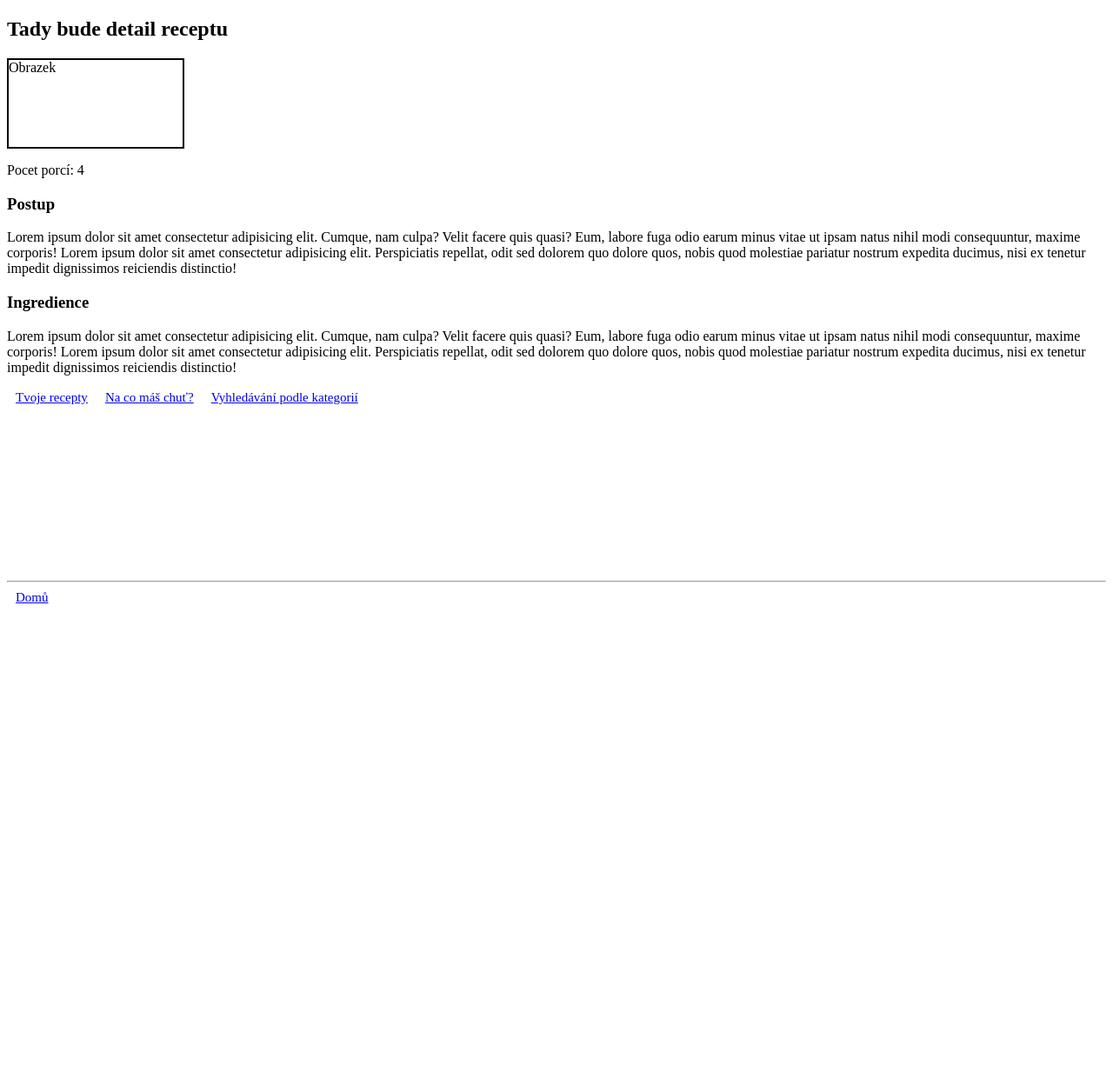
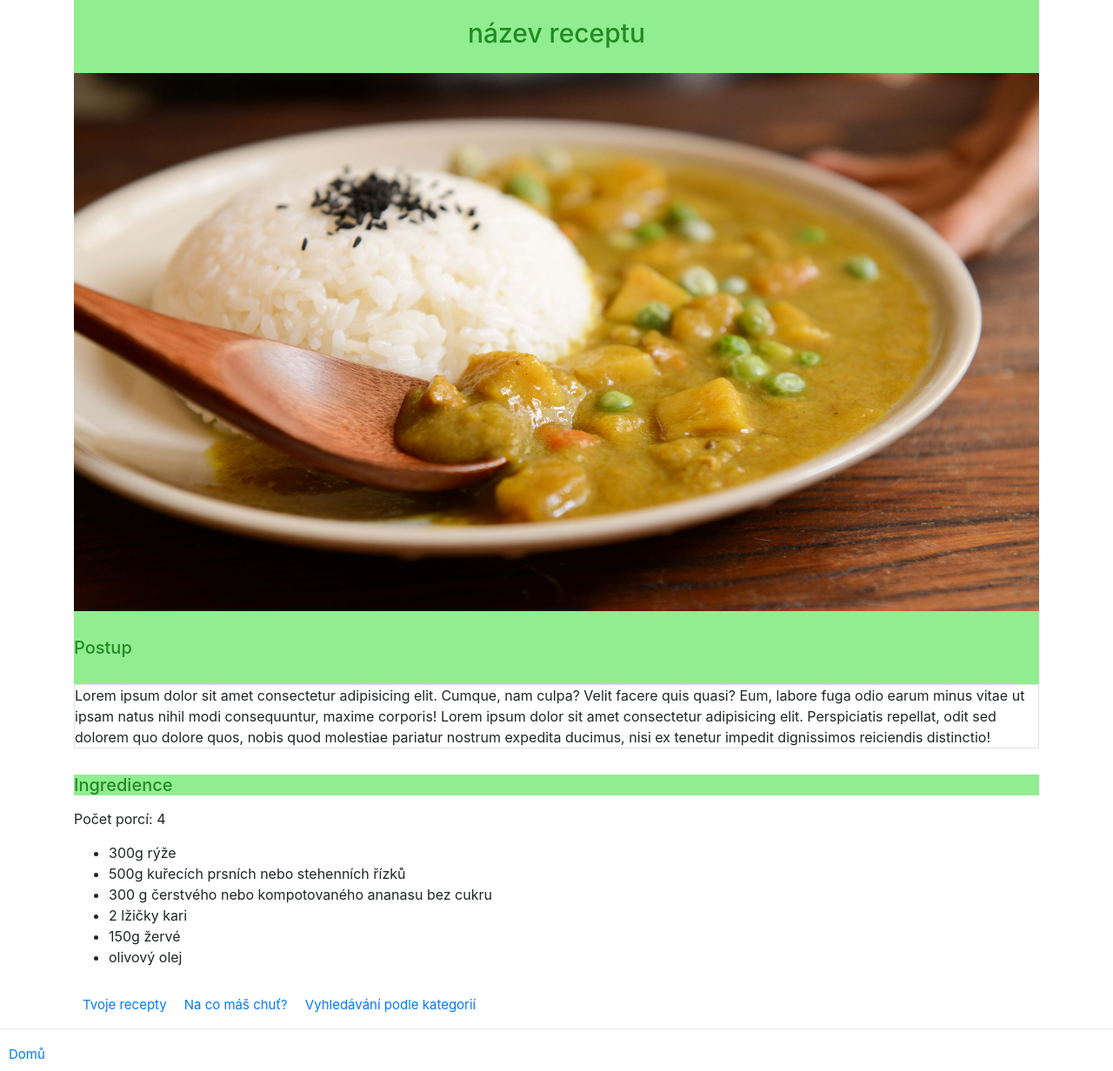
Before and after one commit to AnickaVargova/recepty-hrave-a-zdrave, a Vue app in the folder finalni-projekt/: page /detail in a window 1280 px wide. Shown: the whole page at 87% size. Before the commit the page ends 800 px from the top, so only its background shows below. Built offline with nearby package versions, Linux system fonts and the light colour scheme.

Commit message:
nainstalován bootstrap a špatná úprava detailu receptu

```diff
--- a/finalni-projekt/package.json
+++ b/finalni-projekt/package.json
@@ -7,6 +7,8 @@
     "build": "vue-cli-service build"
   },
   "dependencies": {
+    "bootstrap": "^4.5.0",
+    "bootstrap-vue": "^2.15.0",
     "core-js": "^3.6.5",
     "vue": "^2.6.11",
     "vue-router": "^3.2.0"
--- a/finalni-projekt/src/main.js
+++ b/finalni-projekt/src/main.js
@@ -1,6 +1,11 @@
 import Vue from 'vue'
 import App from './App.vue'
 import router from './router'
+import BootstrapVue from 'bootstrap-vue'
+import 'bootstrap/dist/css/bootstrap.css'
+import 'bootstrap-vue/dist/bootstrap-vue.css'
+
+Vue.use(BootstrapVue);
 
 Vue.config.productionTip = false
 
--- a/finalni-projekt/src/views/Detail.vue
+++ b/finalni-projekt/src/views/Detail.vue
@@ -1,16 +1,31 @@
 <template>
-  <div class="okno">
-    <h2>
-      Tady bude detail receptu
+  <div class="container">
+    <div class="light-green">
+    <h2 class="font-size-30 forest-green">
+      název receptu
     </h2>
-    <div id = "fotka">Obrazek</div>
-    <p>Pocet porcí: 4</p>
-    <h3>Postup</h3>
-    <p>Lorem ipsum dolor sit amet consectetur adipisicing elit. Cumque, nam culpa? Velit facere quis quasi? Eum, labore fuga odio earum minus vitae ut ipsam natus nihil modi consequuntur, maxime corporis! Lorem ipsum dolor sit amet consectetur adipisicing elit. Perspiciatis repellat, odit sed dolorem quo dolore quos, nobis quod molestiae pariatur nostrum expedita ducimus, nisi ex tenetur impedit dignissimos reiciendis distinctio!
+  <div>
+    <img src="./../assets/images/kurecinakari.jpg" id = "fotka" class="img-fluid"/></div>
+  <div class="odstavec">
+    <h3 class="font-size-20 forest-green">Postup</h3>
+    </div>
+    <p class="border">Lorem ipsum dolor sit amet consectetur adipisicing elit. Cumque, nam culpa? Velit facere quis quasi? Eum, labore fuga odio earum minus vitae ut ipsam natus nihil modi consequuntur, maxime corporis! Lorem ipsum dolor sit amet consectetur adipisicing elit. Perspiciatis repellat, odit sed dolorem quo dolore quos, nobis quod molestiae pariatur nostrum expedita ducimus, nisi ex tenetur impedit dignissimos reiciendis distinctio!
     </p>
-    <h3>Ingredience</h3>
-    <p>Lorem ipsum dolor sit amet consectetur adipisicing elit. Cumque, nam culpa? Velit facere quis quasi? Eum, labore fuga odio earum minus vitae ut ipsam natus nihil modi consequuntur, maxime corporis! Lorem ipsum dolor sit amet consectetur adipisicing elit. Perspiciatis repellat, odit sed dolorem quo dolore quos, nobis quod molestiae pariatur nostrum expedita ducimus, nisi ex tenetur impedit dignissimos reiciendis distinctio!
-    </p>
+  </div>
+  <div class="odstavec">
+    <h3 class="font-size-20 forest-green light-green">Ingredience</h3>
+
+    <p class="porce">Počet porcí: 4</p>
+    <ul>
+       <li>300g rýže</li>
+       <li>500g kuřecích prsních nebo stehenních řízků</li>
+       <li>300 g čerstvého nebo kompotovaného ananasu bez cukru</li>
+       <li>2 lžičky kari</li>
+       <li>150g žervé</li>
+       <li>olivový olej</li>
+    </ul>
+
+  </div>
 
 
 
@@ -25,9 +40,59 @@ export default {};
 </script>
 
 <style>
-#fotka {
-  border: 2px solid black;
-  width: 200px;
-  height: 100px;
+
+.light-green {
+  background-color: lightgreen;
+
 }
+
+.border {
+  border-top: 20px grey solid;
+  border-bottom: 20px grey solid;
+  border-left: none;
+  border-right: none;
+  background-color: white;
+}
+
+.porce {
+  padding-top: 5px;
+  padding-bottom: 5px;
+  margin-top: 10px;
+  margin-bottom: 10px;
+}
+
+.font-size-20 {
+  font-size: 20px;
+}
+
+.odstavec {
+  margin:  30px auto;
+  display: block;
+}
+
+.font-size-30 {
+  font-size: 30px;
+}
+
+.forest-green {
+  color: forestgreen;
+}
+
+h2 {
+
+  margin: auto;
+  padding: 20px;
+  text-align: center;
+  display: block;
+}
+/*
+img {
+  display: block;
+  width:100%;
+  height: 150px;
+  text-align: center;
+  margin: auto;
+}
+*/
+
 </style>
```
Also changed, not shown: 2 other files (tests, documents, lock files or other folders).
